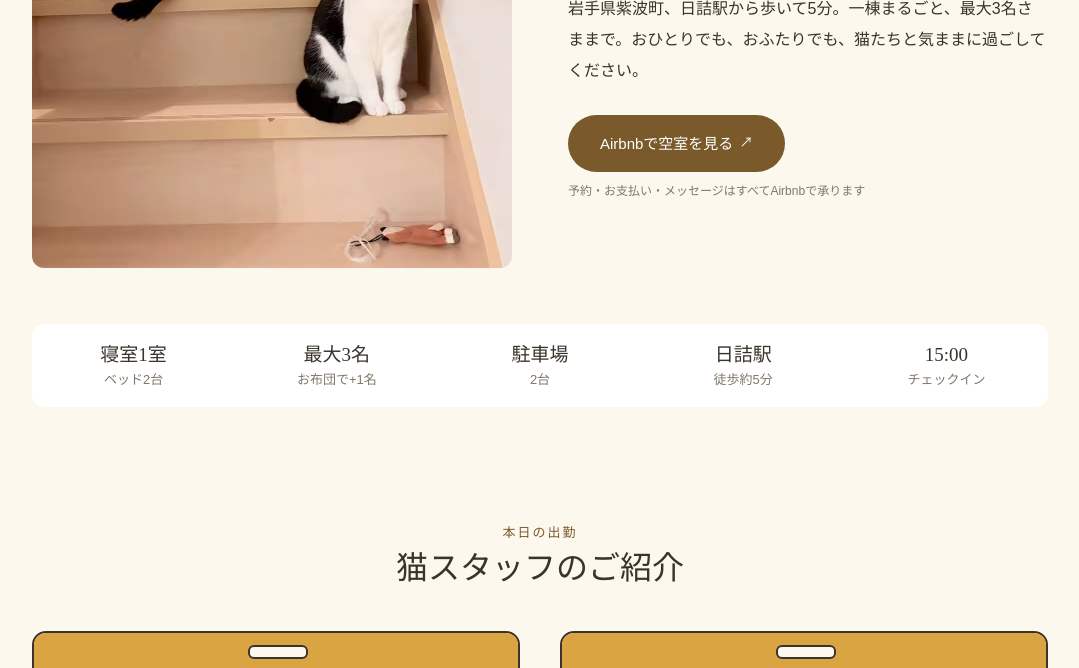
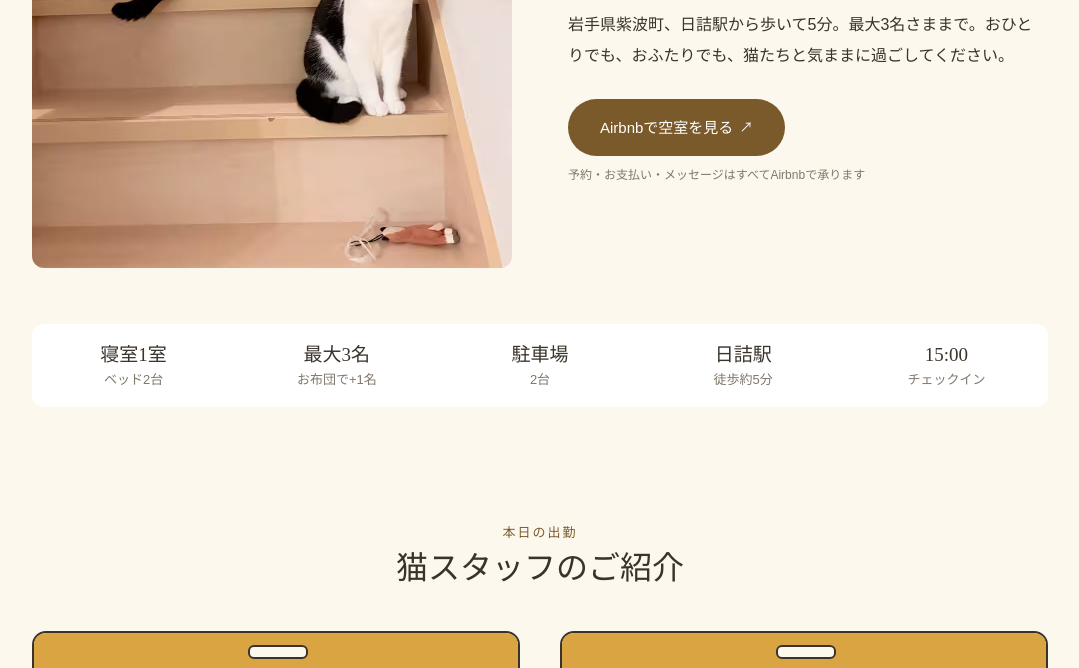
Before and after one commit to mountaincatsstay-alt/mountain-cats, a plain HTML site: page index.html in a window 1280 px wide. Shown: the part 432-1100 px from the top of the page, without its empty margins (100-1179 px from the left). Drawn offline with Linux system fonts and the light colour scheme; a web font is replaced by a local one.

Commit message:
Update index.html

```diff
--- a/index.html
+++ b/index.html
@@ -49,7 +49,7 @@
     <div class="hero__text">
       <span class="badge">看板猫2匹が在籍中</span>
       <h1>ヒメとコロが<br>お出迎えする、<br>猫と山の民泊宿。</h1>
-      <p>岩手県紫波町、日詰駅から歩いて5分。一棟まるごと、最大3名さままで。おひとりでも、おふたりでも、猫たちと気ままに過ごしてください。</p>
+      <p>岩手県紫波町、日詰駅から歩いて5分。最大3名さままで。おひとりでも、おふたりでも、猫たちと気ままに過ごしてください。</p>
       <a class="btn js-airbnb" href="https://www.airbnb.jp/rooms/1741606825681751848" target="_blank" rel="noopener">Airbnbで空室を見る<span class="ext" aria-hidden="true">↗</span></a>
       <small>予約・お支払い・メッセージはすべてAirbnbで承ります</small>
     </div>
```
